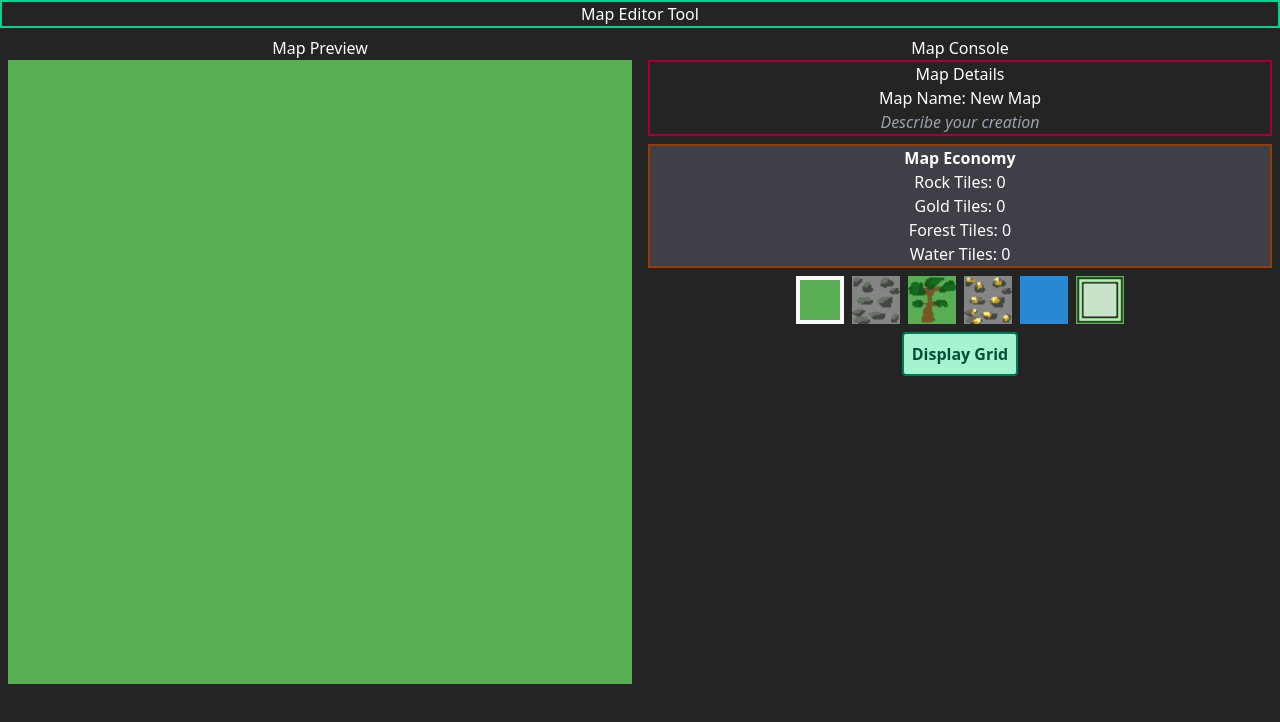
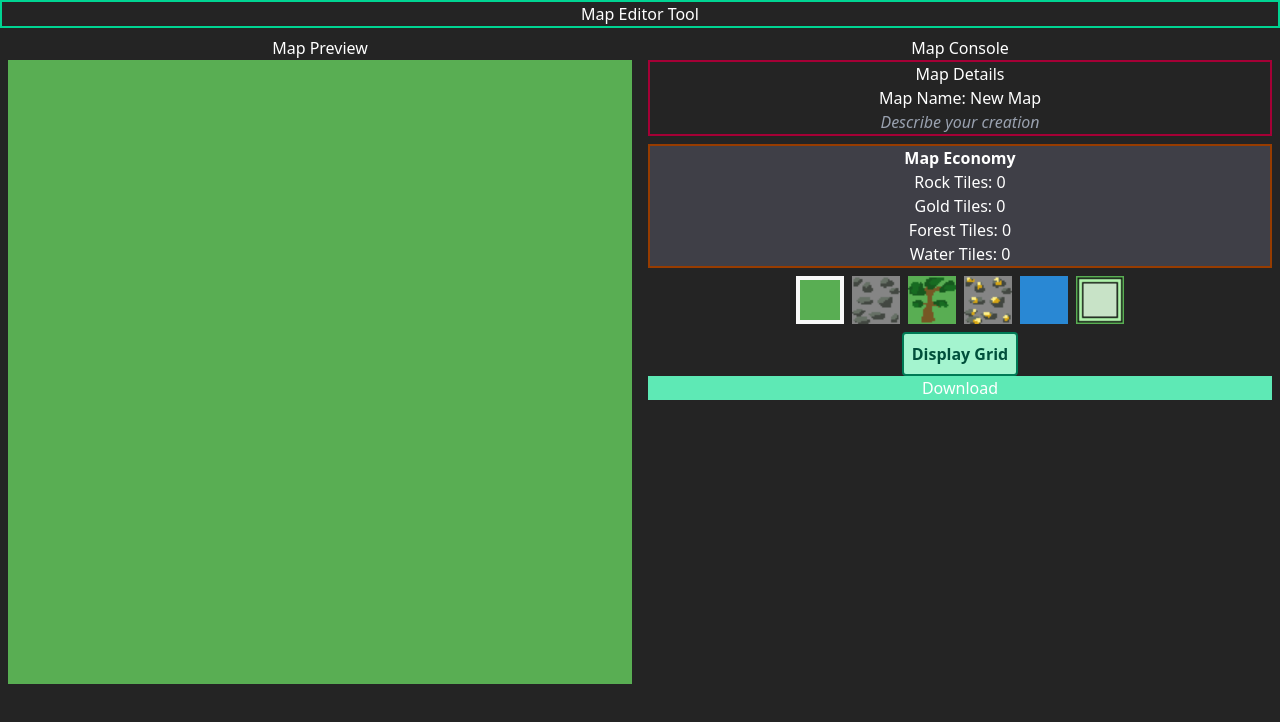
Before and after one commit to TibbersEvolved/TDMapEditor, a React (Vite) app: page / in a window 1280 px wide. Shown: the top 722 px of the page. Built offline with nearby package versions, Linux system fonts and the light colour scheme.

Commit message:
Added a download button which creates a file off the map for download

```diff
--- a/src/components/container.tsx
+++ b/src/components/container.tsx
@@ -4,6 +4,7 @@ import DisplayMap from "./displayMap";
 import ListTileTypes from "./listTileTypes";
 import type { GameMap } from "./types";
 import ButtonTileBrush from "./buttonTileBrush";
+import DownloadButton from "./downloadButton";
 
 export const ThemeContext = createContext(false);
 
@@ -91,6 +92,7 @@ export default function Container() {
                 Display Grid
               </button>
             </div>
+            <DownloadButton map={gameMap} />
           </div>
         </section>
       </ThemeContext>
--- /dev/null
+++ b/src/components/downloadButton.tsx
@@ -0,0 +1,27 @@
+import type { GameMap } from "./types";
+
+type props = {
+  map: GameMap;
+};
+
+export default function DownloadButton(prop: props) {
+  return (
+    <>
+      <div className="flex justify-center bg-emerald-300">
+        <a href={GetJsonMap(prop.map)} download>
+          Download
+        </a>
+      </div>
+    </>
+  );
+}
+
+function GetJsonMap(mapObj: GameMap) {
+  const json = JSON.stringify(mapObj);
+  console.log("Filename: " + mapObj.Name.toString());
+  const file = new File([json], mapObj.Name.toString(), {
+    type: "application/json",
+  });
+  const url = window.URL.createObjectURL(file);
+  return url;
+}
```
